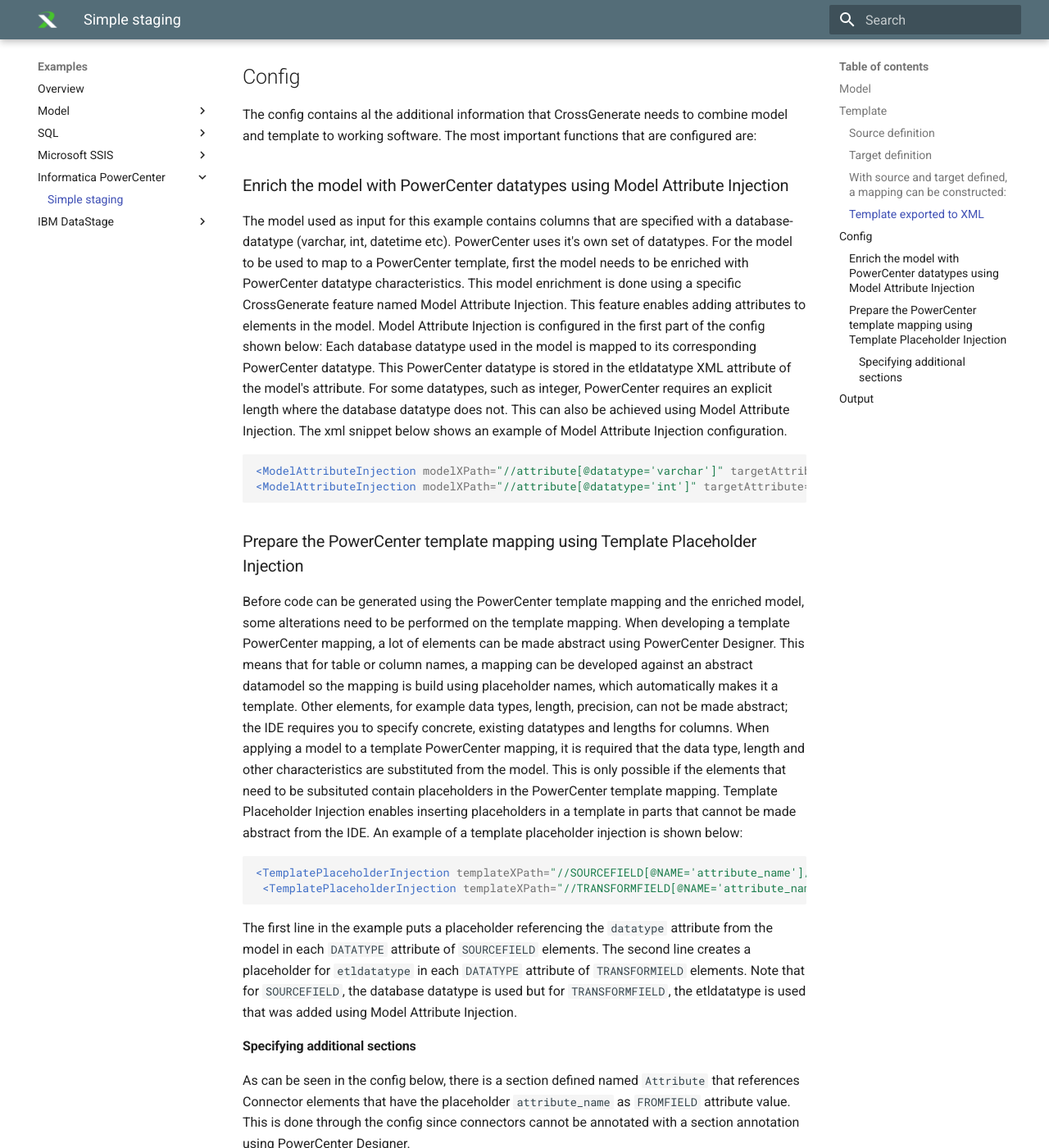
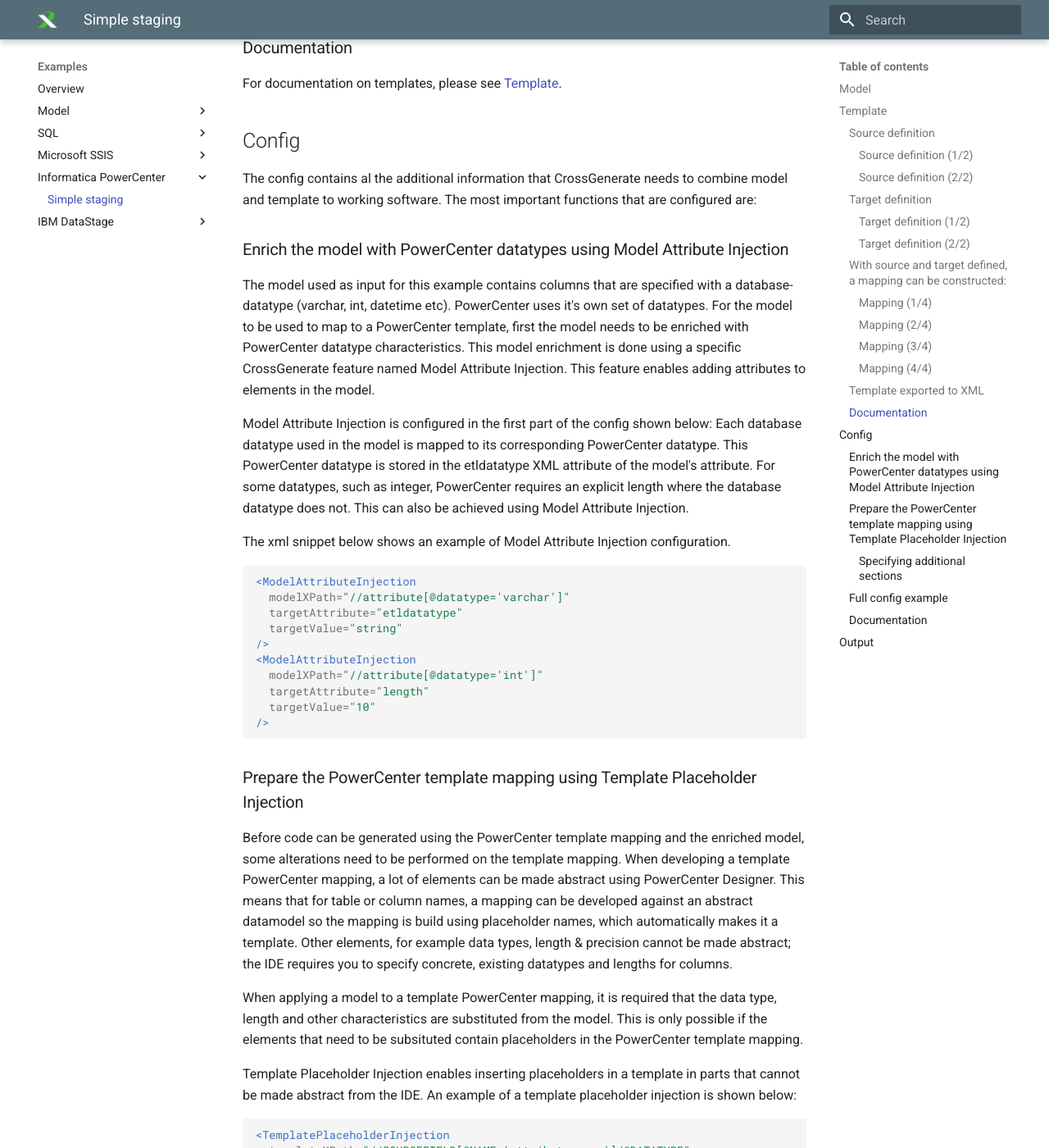
Before and after one commit to CrossBreezeNL/CrossGenerate, an MkDocs documentation site: the page built from Documentation/docs/Examples/Informatica_PowerCenter/Simple_staging.md, in a window 1280 px wide and 1400 px high, scrolled down 6539 px. Shown: the whole window at 82% size. Built offline with MkDocs 1.6.1 and Material for MkDocs 9.7.7, drawn with Linux system fonts in a browser that asks for light colours; old or Windows-style settings are respelled for this version of MkDocs; some of the changed text lies outside the part shown.

Commit message:
Updated document headings, XML format and added referenced to documentation.
Related Work Items: #94

````diff
--- a/Documentation/docs/Examples/Informatica_PowerCenter/Simple_staging.md
+++ b/Documentation/docs/Examples/Informatica_PowerCenter/Simple_staging.md
@@ -9,39 +9,33 @@ As a template a simple mapping is created that copies the data from source to st
 ### Source definition
 First a source definition is defined. Note the section annotations in the table's and column's description field, this serves as a section marker for CrossGenerate. The config file (see further down in this example) is used to specify the desired processing of this section.
 
-_Source definition (1/2)_
-
+#### Source definition (1/2)
 ![Source1.PNG](img/Source1-0f2fba68-fe43-4da6-b7b5-e029588adee9.PNG)
 
-_Source definition (2/2)_
-
+#### Source definition (2/2)
 ![Source2.PNG](img/Source2-589d1a1b-5377-441b-8f33-7adb69593021.PNG)
 
 ### Target definition
 Similar to the source, a target is defined
 
-_Target definition (1/2)_
+#### Target definition (1/2)
+![target1.PNG](img/target1-04f745d3-6afd-48db-baa9-f265760cafbc.PNG)
 
-![target1.PNG](img/target1-04f745d3-6afd-48db-baa9-f265760cafbc.PNG)
-_Target definition (2/2)_
-
+#### Target definition (2/2)
 ![Target2.PNG](img/Target2-43dd0b3a-1f3f-4f7f-b5a5-f6274199f3e8.PNG)
 
 ### With source and target defined, a mapping can be constructed:
-_Mapping (1/4)_
 
-![mapping2.PNG](img/mapping2-37e31f63-8978-4d07-b1ba-0531facc75a4.PNG)
+#### Mapping (1/4)
+[![mapping2.PNG](img/mapping2-37e31f63-8978-4d07-b1ba-0531facc75a4.PNG)](img/mapping2-37e31f63-8978-4d07-b1ba-0531facc75a4.PNG)
 
-_Mapping (2/4)_
-
+#### Mapping (2/4)
 ![mapping1.PNG](img/mapping1-710db52f-fd50-4e51-852e-ceece537be02.PNG)
 
-_Mapping (3/4)_
-
+#### Mapping (3/4)
 ![mapping_sq.PNG](img/mapping_sq-da64996a-a7cc-4a89-a06c-af0d67033576.PNG)
 
-_Mapping (4/4)_
-
+#### Mapping (4/4)
 ![mapping_exp.PNG](img/mapping_exp-f7deab39-a9f9-4d27-a8ed-6a1df36dbc75.PNG)
 
 ### Template exported to XML
@@ -52,44 +46,44 @@ Now the template mapping is created in PowerDesigner. In order to use it with Cr
 <POWERMART CREATION_DATE="02/16/2018 20:53:52" REPOSITORY_VERSION="186.95">
 <REPOSITORY NAME="REP_REFEC_DEV_01" VERSION="186" CODEPAGE="UTF-8" DATABASETYPE="Oracle">
 <FOLDER NAME="Sandbox" GROUP="" OWNER="ottenw" SHARED="NOTSHARED" DESCRIPTION="For testing/prototyping purposes" PERMISSIONS="rwx---r--" UUID="af3f5d20-55dd-47cd-aed9-b6523741ed17">
-    <SOURCE BUSINESSNAME ="" DATABASETYPE ="Oracle" DBDNAME ="system_name" DESCRIPTION ="@XGenSection(name=&quot;Entity&quot;)" NAME ="entity_name" OBJECTVERSION ="1" OWNERNAME ="" VERSIONNUMBER ="1">
-        <SOURCEFIELD BUSINESSNAME ="" DATATYPE ="varchar2" DESCRIPTION ="@XGenSection(name=&quot;Attribute&quot;)" FIELDNUMBER ="1" FIELDPROPERTY ="0" FIELDTYPE ="ELEMITEM" HIDDEN ="NO" KEYTYPE ="NOT A KEY" LENGTH ="0" LEVEL ="0" NAME ="attribute_name" NULLABLE ="NULL" OCCURS ="0" OFFSET ="0" PHYSICALLENGTH ="10" PHYSICALOFFSET ="0" PICTURETEXT ="" PRECISION ="10" SCALE ="0" USAGE_FLAGS =""/>
+    <SOURCE BUSINESSNAME="" DATABASETYPE="Oracle" DBDNAME="system_name" DESCRIPTION="@XGenSection(name=&quot;Entity&quot;)" NAME="entity_name" OBJECTVERSION="1" OWNERNAME="" VERSIONNUMBER="1">
+        <SOURCEFIELD BUSINESSNAME="" DATATYPE="varchar2" DESCRIPTION="@XGenSection(name=&quot;Attribute&quot;)" FIELDNUMBER="1" FIELDPROPERTY="0" FIELDTYPE="ELEMITEM" HIDDEN="NO" KEYTYPE="NOT A KEY" LENGTH="0" LEVEL="0" NAME="attribute_name" NULLABLE="NULL" OCCURS="0" OFFSET="0" PHYSICALLENGTH="10" PHYSICALOFFSET="0" PICTURETEXT="" PRECISION="10" SCALE="0" USAGE_FLAGS=""/>
     </SOURCE>
-    <TARGET BUSINESSNAME ="" CONSTRAINT ="" DATABASETYPE ="Oracle" DESCRIPTION ="@XGenSection(name=&quot;Entity&quot;)" NAME ="entity_name" OBJECTVERSION ="1" TABLEOPTIONS ="" VERSIONNUMBER ="1">
-        <TARGETFIELD BUSINESSNAME ="" DATATYPE ="varchar2" DESCRIPTION ="@XGenSection(name=&quot;Attribute&quot;)" FIELDNUMBER ="1" KEYTYPE ="NOT A KEY" NAME ="attribute_name" NULLABLE ="NULL" PICTURETEXT ="" PRECISION ="10" SCALE ="0"/>
-        <TARGETFIELD BUSINESSNAME ="" DATATYPE ="timestamp" DESCRIPTION ="" FIELDNUMBER ="2" KEYTYPE ="NOT A KEY" NAME ="StageDateTime" NULLABLE ="NULL" PICTURETEXT ="" PRECISION ="26" SCALE ="6"/>
+    <TARGET BUSINESSNAME="" CONSTRAINT="" DATABASETYPE="Oracle" DESCRIPTION="@XGenSection(name=&quot;Entity&quot;)" NAME="entity_name" OBJECTVERSION="1" TABLEOPTIONS="" VERSIONNUMBER="1">
+        <TARGETFIELD BUSINESSNAME="" DATATYPE="varchar2" DESCRIPTION="@XGenSection(name=&quot;Attribute&quot;)" FIELDNUMBER="1" KEYTYPE="NOT A KEY" NAME="attribute_name" NULLABLE="NULL" PICTURETEXT="" PRECISION="10" SCALE="0"/>
+        <TARGETFIELD BUSINESSNAME="" DATATYPE="timestamp" DESCRIPTION="" FIELDNUMBER="2" KEYTYPE="NOT A KEY" NAME="StageDateTime" NULLABLE="NULL" PICTURETEXT="" PRECISION="26" SCALE="6"/>
     </TARGET>
-    <MAPPING DESCRIPTION ="@XgenSection(name=&quot;Entity&quot;)" ISVALID ="YES" NAME ="stg_load_system_name_entity_name" OBJECTVERSION ="1" VERSIONNUMBER ="1">
-        <TRANSFORMATION DESCRIPTION ="" NAME ="SQ_entity_name" OBJECTVERSION ="1" REUSABLE ="NO" TYPE ="Source Qualifier" VERSIONNUMBER ="1">
-            <TRANSFORMFIELD DATATYPE ="string" DEFAULTVALUE ="" DESCRIPTION ="@XGenSection(name=&quot;Attribute&quot;)" NAME ="attribute_name" PICTURETEXT ="" PORTTYPE ="INPUT/OUTPUT" PRECISION ="10" SCALE ="0"/>
-            <TABLEATTRIBUTE NAME ="Sql Query" VALUE =""/>
-            <TABLEATTRIBUTE NAME ="User Defined Join" VALUE =""/>
-            <TABLEATTRIBUTE NAME ="Source Filter" VALUE =""/>
-            <TABLEATTRIBUTE NAME ="Number Of Sorted Ports" VALUE ="0"/>
-            <TABLEATTRIBUTE NAME ="Tracing Level" VALUE ="Normal"/>
-            <TABLEATTRIBUTE NAME ="Select Distinct" VALUE ="NO"/>
-            <TABLEATTRIBUTE NAME ="Is Partitionable" VALUE ="NO"/>
-            <TABLEATTRIBUTE NAME ="Pre SQL" VALUE =""/>
-            <TABLEATTRIBUTE NAME ="Post SQL" VALUE =""/>
-            <TABLEATTRIBUTE NAME ="Output is deterministic" VALUE ="NO"/>
-            <TABLEATTRIBUTE NAME ="Output is repeatable" VALUE ="Never"/>
+    <MAPPING DESCRIPTION="@XGenSection(name=&quot;Entity&quot;)" ISVALID="YES" NAME="stg_load_system_name_entity_name" OBJECTVERSION="1" VERSIONNUMBER="1">
+        <TRANSFORMATION DESCRIPTION="" NAME="SQ_entity_name" OBJECTVERSION="1" REUSABLE="NO" TYPE="Source Qualifier" VERSIONNUMBER="1">
+            <TRANSFORMFIELD DATATYPE="string" DEFAULTVALUE="" DESCRIPTION="@XGenSection(name=&quot;Attribute&quot;)" NAME="attribute_name" PICTURETEXT="" PORTTYPE="INPUT/OUTPUT" PRECISION="10" SCALE="0"/>
+            <TABLEATTRIBUTE NAME="Sql Query" VALUE=""/>
+            <TABLEATTRIBUTE NAME="User Defined Join" VALUE=""/>
+            <TABLEATTRIBUTE NAME="Source Filter" VALUE=""/>
+            <TABLEATTRIBUTE NAME="Number Of Sorted Ports" VALUE="0"/>
+            <TABLEATTRIBUTE NAME="Tracing Level" VALUE="Normal"/>
+            <TABLEATTRIBUTE NAME="Select Distinct" VALUE="NO"/>
+            <TABLEATTRIBUTE NAME="Is Partitionable" VALUE="NO"/>
+            <TABLEATTRIBUTE NAME="Pre SQL" VALUE=""/>
+            <TABLEATTRIBUTE NAME="Post SQL" VALUE=""/>
+            <TABLEATTRIBUTE NAME="Output is deterministic" VALUE="NO"/>
+            <TABLEATTRIBUTE NAME="Output is repeatable" VALUE="Never"/>
         </TRANSFORMATION>
-        <TRANSFORMATION DESCRIPTION ="" NAME ="EXPTRANS" OBJECTVERSION ="1" REUSABLE ="NO" TYPE ="Expression" VERSIONNUMBER ="1">
-            <TRANSFORMFIELD DATATYPE ="string" DEFAULTVALUE ="" DESCRIPTION ="@XGenSection(name=&quot;Attribute&quot;)" EXPRESSION ="attribute_name" EXPRESSIONTYPE ="GENERAL" NAME ="attribute_name" PICTURETEXT ="" PORTTYPE ="INPUT/OUTPUT" PRECISION ="10" SCALE ="0"/>
-            <TRANSFORMFIELD DATATYPE ="date/time" DEFAULTVALUE ="ERROR(&apos;transformation error&apos;)" DESCRIPTION ="" EXPRESSION ="sessstarttime" EXPRESSIONTYPE ="GENERAL" NAME ="StageDateTime" PICTURETEXT ="" PORTTYPE ="OUTPUT" PRECISION ="29" SCALE ="9"/>
-            <TABLEATTRIBUTE NAME ="Tracing Level" VALUE ="Normal"/>
+        <TRANSFORMATION DESCRIPTION="" NAME="EXPTRANS" OBJECTVERSION="1" REUSABLE="NO" TYPE="Expression" VERSIONNUMBER="1">
+            <TRANSFORMFIELD DATATYPE="string" DEFAULTVALUE="" DESCRIPTION="@XGenSection(name=&quot;Attribute&quot;)" EXPRESSION="attribute_name" EXPRESSIONTYPE="GENERAL" NAME="attribute_name" PICTURETEXT="" PORTTYPE="INPUT/OUTPUT" PRECISION="10" SCALE="0"/>
+            <TRANSFORMFIELD DATATYPE="date/time" DEFAULTVALUE="ERROR(&apos;transformation error&apos;)" DESCRIPTION="" EXPRESSION="sessstarttime" EXPRESSIONTYPE="GENERAL" NAME="StageDateTime" PICTURETEXT="" PORTTYPE="OUTPUT" PRECISION="29" SCALE="9"/>
+            <TABLEATTRIBUTE NAME="Tracing Level" VALUE="Normal"/>
         </TRANSFORMATION>
-        <INSTANCE DESCRIPTION ="" NAME ="entity_name1" TRANSFORMATION_NAME ="entity_name" TRANSFORMATION_TYPE ="Target Definition" TYPE ="TARGET"/>
-        <INSTANCE DBDNAME ="system_name" DESCRIPTION ="" NAME ="entity_name" TRANSFORMATION_NAME ="entity_name" TRANSFORMATION_TYPE ="Source Definition" TYPE ="SOURCE"/>
-        <INSTANCE DESCRIPTION ="" NAME ="SQ_entity_name" REUSABLE ="NO" TRANSFORMATION_NAME ="SQ_entity_name" TRANSFORMATION_TYPE ="Source Qualifier" TYPE ="TRANSFORMATION">
-            <ASSOCIATED_SOURCE_INSTANCE NAME ="entity_name"/>
+        <INSTANCE DESCRIPTION="" NAME="entity_name1" TRANSFORMATION_NAME="entity_name" TRANSFORMATION_TYPE="Target Definition" TYPE="TARGET"/>
+        <INSTANCE DBDNAME="system_name" DESCRIPTION="" NAME="entity_name" TRANSFORMATION_NAME="entity_name" TRANSFORMATION_TYPE="Source Definition" TYPE="SOURCE"/>
+        <INSTANCE DESCRIPTION="" NAME="SQ_entity_name" REUSABLE="NO" TRANSFORMATION_NAME="SQ_entity_name" TRANSFORMATION_TYPE="Source Qualifier" TYPE="TRANSFORMATION">
+            <ASSOCIATED_SOURCE_INSTANCE NAME="entity_name"/>
         </INSTANCE>
-        <INSTANCE DESCRIPTION ="" NAME ="EXPTRANS" REUSABLE ="NO" TRANSFORMATION_NAME ="EXPTRANS" TRANSFORMATION_TYPE ="Expression" TYPE ="TRANSFORMATION"/>
-        <CONNECTOR FROMFIELD ="attribute_name" FROMINSTANCE ="EXPTRANS" FROMINSTANCETYPE ="Expression" TOFIELD ="attribute_name" TOINSTANCE ="entity_name1" TOINSTANCETYPE ="Target Definition"/>
-        <CONNECTOR FROMFIELD ="StageDateTime" FROMINSTANCE ="EXPTRANS" FROMINSTANCETYPE ="Expression" TOFIELD ="StageDateTime" TOINSTANCE ="entity_name1" TOINSTANCETYPE ="Target Definition"/>
-        <CONNECTOR FROMFIELD ="attribute_name" FROMINSTANCE ="entity_name" FROMINSTANCETYPE ="Source Definition" TOFIELD ="attribute_name" TOINSTANCE ="SQ_entity_name" TOINSTANCETYPE ="Source Qualifier"/>
-        <CONNECTOR FROMFIELD ="attribute_name" FROMINSTANCE ="SQ_entity_name" FROMINSTANCETYPE ="Source Qualifier" TOFIELD ="attribute_name" TOINSTANCE ="EXPTRANS" TOINSTANCETYPE ="Expression"/>
-        <TARGETLOADORDER ORDER ="1" TARGETINSTANCE ="entity_name1"/>
+        <INSTANCE DESCRIPTION="" NAME="EXPTRANS" REUSABLE="NO" TRANSFORMATION_NAME="EXPTRANS" TRANSFORMATION_TYPE="Expression" TYPE="TRANSFORMATION"/>
+        <CONNECTOR FROMFIELD="attribute_name" FROMINSTANCE="EXPTRANS" FROMINSTANCETYPE="Expression" TOFIELD="attribute_name" TOINSTANCE="entity_name1" TOINSTANCETYPE="Target Definition"/>
+        <CONNECTOR FROMFIELD="StageDateTime" FROMINSTANCE="EXPTRANS" FROMINSTANCETYPE="Expression" TOFIELD="StageDateTime" TOINSTANCE="entity_name1" TOINSTANCETYPE="Target Definition"/>
+        <CONNECTOR FROMFIELD="attribute_name" FROMINSTANCE="entity_name" FROMINSTANCETYPE="Source Definition" TOFIELD="attribute_name" TOINSTANCE="SQ_entity_name" TOINSTANCETYPE="Source Qualifier"/>
+        <CONNECTOR FROMFIELD="attribute_name" FROMINSTANCE="SQ_entity_name" FROMINSTANCETYPE="Source Qualifier" TOFIELD="attribute_name" TOINSTANCE="EXPTRANS" TOINSTANCETYPE="Expression"/>
+        <TARGETLOADORDER ORDER="1" TARGETINSTANCE="entity_name1"/>
         <ERPINFO/>
     </MAPPING>
 </FOLDER>
@@ -97,31 +91,82 @@ Now the template mapping is created in PowerDesigner. In order to use it with Cr
 </POWERMART>
 ```
 
+### Documentation
+For documentation on templates, please see [Template](../../Template).
+
+
 ## Config
 The config contains al the additional information that CrossGenerate needs to combine model and template to working software. The most important functions that are configured are:
+
 ### Enrich the model with PowerCenter datatypes using Model Attribute Injection
-The model used as input for this example contains columns that are specified with a database-datatype (varchar, int, datetime etc). PowerCenter uses it's own set of datatypes. For the model to be used to map to a PowerCenter template, first the model needs to be enriched with PowerCenter datatype characteristics. This model enrichment is done using a specific CrossGenerate feature named Model Attribute Injection. This feature enables adding attributes to elements in the model.
-Model Attribute Injection is configured in the first part of the config shown below: Each database datatype used in the model is mapped to its corresponding PowerCenter datatype. This PowerCenter datatype is stored in the etldatatype XML attribute of the model's attribute. For some datatypes, such as integer, PowerCenter requires an explicit length where the database datatype does not. This can also be achieved using Model Attribute Injection. The xml snippet below shows an example of Model Attribute Injection configuration.
+The model used as input for this example contains columns that are specified with a database-datatype (varchar, int, datetime etc).
+PowerCenter uses it's own set of datatypes.
+For the model to be used to map to a PowerCenter template, first the model needs to be enriched with PowerCenter datatype characteristics.
+This model enrichment is done using a specific CrossGenerate feature named Model Attribute Injection.
+This feature enables adding attributes to elements in the model.
+
+Model Attribute Injection is configured in the first part of the config shown below: Each database datatype used in the model is mapped to its corresponding PowerCenter datatype.
+This PowerCenter datatype is stored in the etldatatype XML attribute of the model's attribute.
+For some datatypes, such as integer, PowerCenter requires an explicit length where the database datatype does not. This can also be achieved using Model Attribute Injection.
+
+The xml snippet below shows an example of Model Attribute Injection configuration.
+
 ```xml
-<ModelAttributeInjection modelXPath="//attribute[@datatype='varchar']" targetAttribute="etldatatype" targetValue="string"/>
-<ModelAttributeInjection modelXPath="//attribute[@datatype='int']" targetAttribute="length" targetValue="10"/>
-
+<ModelAttributeInjection
+  modelXPath="//attribute[@datatype='varchar']"
+  targetAttribute="etldatatype"
+  targetValue="string"
+/>
+<ModelAttributeInjection
+  modelXPath="//attribute[@datatype='int']"
+  targetAttribute="length"
+  targetValue="10"
+/>
 ```
 
 ### Prepare the PowerCenter template mapping using Template Placeholder Injection
 Before code can be generated using the PowerCenter template mapping and the enriched model, some alterations need to be performed on the template mapping.
-When developing a template PowerCenter mapping, a lot of elements can be made abstract using PowerCenter Designer. This means that for table or column names, a mapping can be developed against an abstract datamodel so the mapping is build using placeholder names, which automatically makes it a template. Other elements, for example data types, length, precision,  can not be made abstract; the IDE requires you to specify concrete, existing datatypes and lengths for columns. When applying a model to a template PowerCenter mapping, it is required that the data type, length and other characteristics are substituted from the model. This is only possible if the elements that need to be subsituted contain placeholders in the PowerCenter template mapping. Template Placeholder Injection enables inserting placeholders in a template in parts that cannot be made abstract from the IDE. An example of a template placeholder injection is shown below:
+When developing a template PowerCenter mapping, a lot of elements can be made abstract using PowerCenter Designer.
+This means that for table or column names, a mapping can be developed against an abstract datamodel so the mapping is build using placeholder names, which automatically makes it a template.
+Other elements, for example data types, length & precision cannot be made abstract; the IDE requires you to specify concrete, existing datatypes and lengths for columns.
+
+When applying a model to a template PowerCenter mapping, it is required that the data type, length and other characteristics are substituted from the model.
+This is only possible if the elements that need to be subsituted contain placeholders in the PowerCenter template mapping.
+
+Template Placeholder Injection enables inserting placeholders in a template in parts that cannot be made abstract from the IDE.
+An example of a template placeholder injection is shown below:
+
 ```xml
-<TemplatePlaceholderInjection templateXPath="//SOURCEFIELD[@NAME='attribute_name']/@DATATYPE" modelNode="datatype" scope="current" />
- <TemplatePlaceholderInjection templateXPath="//TRANSFORMFIELD[@NAME='attribute_name']/@DATATYPE"  modelNode="etldatatype" scope="current" />
+<TemplatePlaceholderInjection
+  templateXPath="//SOURCEFIELD[@NAME='attribute_name']/@DATATYPE"
+  modelNode="datatype"
+  scope="current"
+/>
+<TemplatePlaceholderInjection
+  templateXPath="//TRANSFORMFIELD[@NAME='attribute_name']/@DATATYPE"
+  modelNode="etldatatype"
+  scope="current"
+/>
 ```
-The first line in the example puts a placeholder referencing the `datatype` attribute from the model in each `DATATYPE` attribute of `SOURCEFIELD` elements. The second line creates a placeholder for `etldatatype` in each `DATATYPE` attribute of `TRANSFORMIELD` elements. Note that for `SOURCEFIELD`, the database datatype is used but for `TRANSFORMFIELD`, the etldatatype is used that was added using Model Attribute Injection.
+
+The first line in the example puts a placeholder referencing the `datatype` attribute from the model in each `DATATYPE` attribute of `SOURCEFIELD` elements.
+The second line creates a placeholder for `etldatatype` in each `DATATYPE` attribute of `TRANSFORMIELD` elements.
+
+!!! note
+    For `SOURCEFIELD` the database datatype is used, but for `TRANSFORMFIELD` the etldatatype is used that was added using Model Attribute Injection.
 
 #### Specifying additional sections
-As can be seen in the config below, there is a section defined named `Attribute` that references Connector elements that have the placeholder `attribute_name` as `FROMFIELD` attribute value. This is done through the config since connectors cannot be annotated with a section annotation using PowerCenter Designer.
+As can be seen in the config below, there is a section defined named `Attribute` that references Connector elements that have the placeholder `attribute_name` as `FROMFIELD` attribute value.
+This is done through the config since connectors cannot be annotated with a section annotation using PowerCenter Designer.
+
 ```xml
- <Section templateXPath="//MAPPING/CONNECTOR[@FROMFIELD='attribute_name']" name="Attribute"/>
+<Section
+  templateXPath="//MAPPING/CONNECTOR[@FROMFIELD='attribute_name']"
+  name="Attribute"
+/>
 ```
+
+### Full config example
 ```xml
 <?xml version="1.0" encoding="UTF-8"?>
 <XGenConfig>
@@ -187,7 +232,7 @@ As can be seen in the config below, there is a section defined named `Attribute`
   </Template>
   <Binding>
     <!-- Configure the bindings on which models elements are bound to a specific section. -->
-    <SectionModelBinding section="System" modelXPath = "/modeldefinition/system" placeholderName="system">
+    <SectionModelBinding section="System" modelXPath="/modeldefinition/system" placeholderName="system">
       <!--
         Section bindings can be specified recursively.
         For example entities exists within a system to it makes sense the binding is also defined inside the System section binding.
@@ -210,9 +255,12 @@ As can be seen in the config below, there is a section defined named `Attribute`
 </XGenConfig>
 ```
 
+### Documentation
+For documentation on the configuration, please see [Config](../../Config).
+
+
 ## Output
-
 When running CrossGenerate with the given model, template and config an XML file is generated that contains source and target definitions and mappings for the Order and Customer table.
 When imported in PowerCenter, the customer mapping is as displayed in the screenshot below:
 
-![mapping_output.PNG](img/mapping_output.PNG)
+[![mapping_output.PNG](img/mapping_output.PNG)](img/mapping_output.PNG)
````
Also changed, not shown: other parts of Documentation/docs/Examples/Informatica_PowerCenter/Simple_staging.md (+2 -2 lines).
